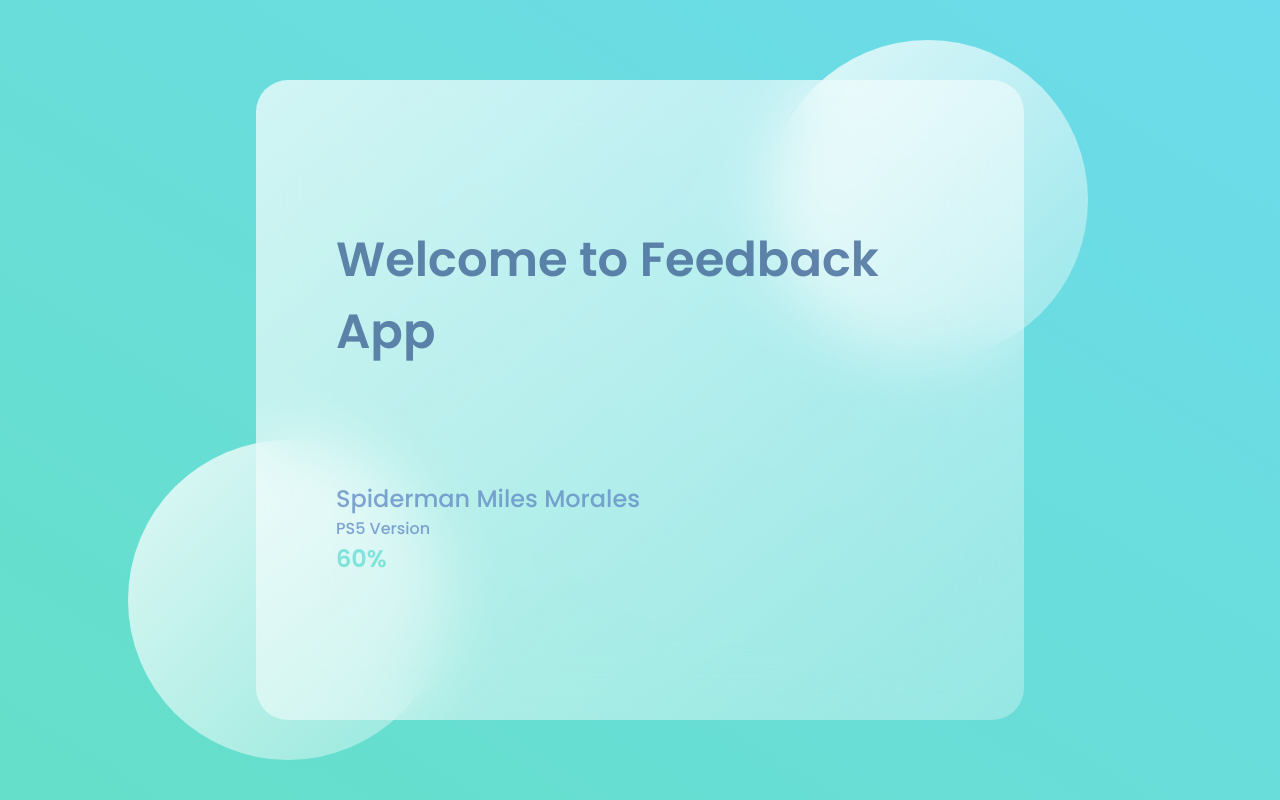
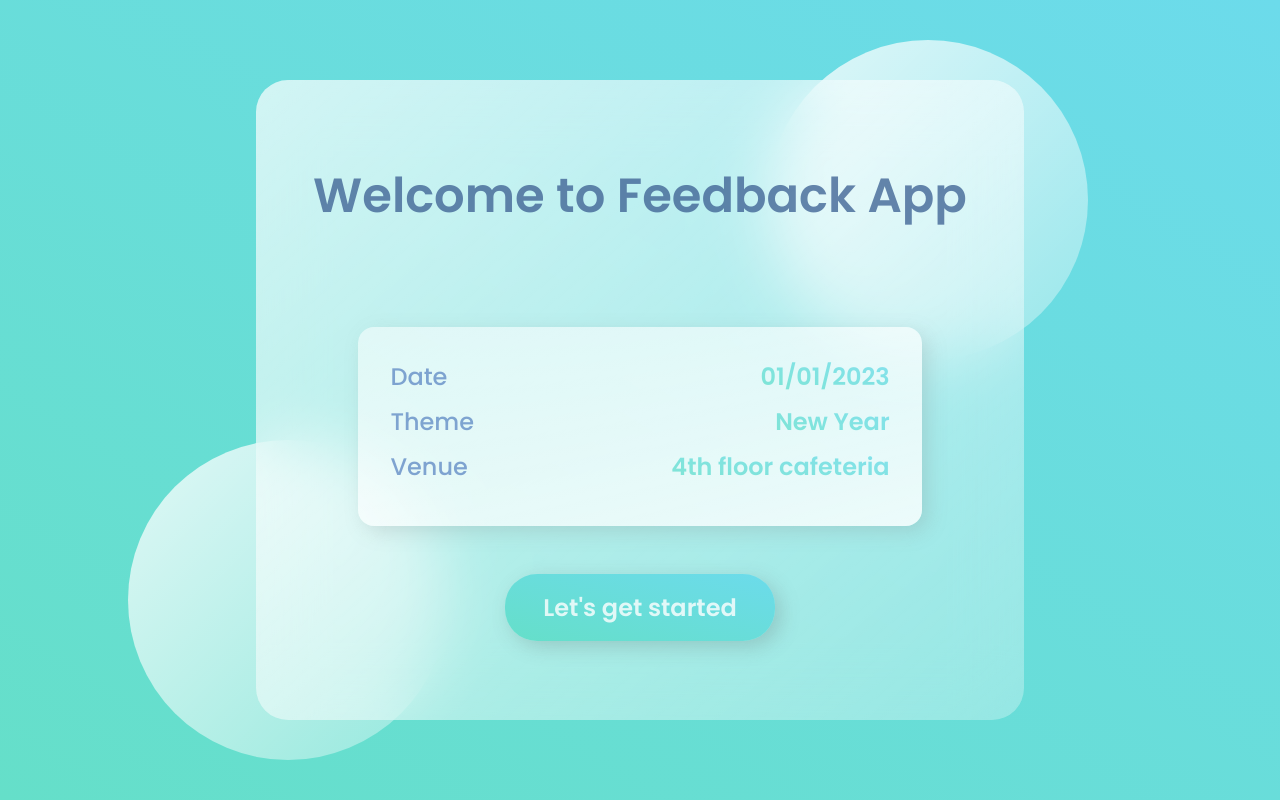
Before and after one commit to abhilasah/feedback-app, a React (Vite) app: page / in a window 1280 px wide. Built offline with nearby package versions, Linux system fonts and the light colour scheme.

Commit message:
Feat: landing page added

```diff
--- a/src/index.css
+++ b/src/index.css
@@ -1,4 +1,3 @@
-
 @import url('https://fonts.googleapis.com/css2?family=Poppins:ital,wght@0,100;0,200;0,300;0,500;0,600;1,200;1,400;1,500;1,600&display=swap');
 * {
     margin: 0;
@@ -27,7 +26,7 @@ h3 {
 }
 
 main {
-  font-family: "Poppins", sans-serif;
+    font-family: 'Poppins', sans-serif;
     min-height: 100vh;
     background: linear-gradient(to right top, #65dfc9, #6cdbeb);
     display: flex;
@@ -97,6 +96,9 @@ main {
 
 .games {
     flex: 2;
+    display: flex;
+    flex-direction: column;
+    align-items: center;
 }
 
 .pro {
@@ -105,22 +107,21 @@ main {
     color: white;
     padding: 1rem;
     position: relative;
+    width: 270px;
+    box-shadow: 6px 6px 20px rgba(75, 75, 75, 0.212);
+    cursor: pointer;
 }
 
-.pro img {
-  position: absolute;
-  top: -10%;
-  right: 10%;
-}
 .pro h2 {
-  width: 40%;
     color: white;
     font-weight: 600;
+    text-align: center;
 }
 
 /* GAMES */
 .status {
     margin-bottom: 3rem;
+    text-align: center;
 }
 
 .status input {
@@ -136,10 +137,34 @@ main {
 }
 
 .games {
-  margin: 5rem;
+    margin: 2rem;
     display: flex;
     flex-direction: column;
     justify-content: space-evenly;
+}
+
+.cards {
+    width: 80%;
+}
+
+.card {
+    display: flex;
+    flex-direction: column;
+    background: linear-gradient(
+        to left top,
+        rgba(255, 255, 255, 0.8),
+        rgba(255, 255, 255, 0.5)
+    );
+    border-radius: 1rem;
+    padding: 2rem;
+    box-shadow: 6px 6px 20px rgba(122, 122, 122, 0.212);
+    justify-content: space-between;
+}
+
+.cardContainer {
+    display: flex;
+    justify-content: space-between;
+    margin-bottom: 10px;
 }
 
 .custom-card {
@@ -165,7 +190,7 @@ main {
     overflow: hidden;
 }
 .progress::after {
-  content: "";
+    content: '';
     width: 100%;
     height: 100%;
     background: rgb(236, 236, 236);
@@ -185,7 +210,7 @@ main {
     -webkit-text-fill-color: transparent;
 }
 
-.question-container{
+.question-container {
     height: 800px;
     display: flex;
     justify-content: center;
--- a/src/pages/home/Home.tsx
+++ b/src/pages/home/Home.tsx
@@ -7,13 +7,28 @@ const Home = () => {
                 </div>
                 <div className="cards">
                     <div className="card">
-                        <div className="card-info">
-                            <h2>Spiderman Miles Morales</h2>
-                            <p>PS5 Version</p>
-                            <div className="progress"></div>
+                        <div className="cardContainer">
+                            <div className="card-info">
+                                <h2>Date</h2>
+                            </div>
+                            <h2 className="percentage">01/01/2023</h2>
                         </div>
-                        <h2 className="percentage">60%</h2>
+                        <div className="cardContainer">
+                            <div className="card-info">
+                                <h2>Theme</h2>
+                            </div>
+                            <h2 className="percentage">New Year</h2>
+                        </div>
+                        <div className="cardContainer">
+                            <div className="card-info">
+                                <h2>Venue</h2>
+                            </div>
+                            <h2 className="percentage">4th floor cafeteria</h2>
+                        </div>
                     </div>
+                </div>
+                <div className="pro">
+                    <h2>Let's get started</h2>
                 </div>
             </div>
         </>
```
Also changed, not shown: package.json (+6 -2 lines). Lines whose indentation alone changed are shown as unchanged.
